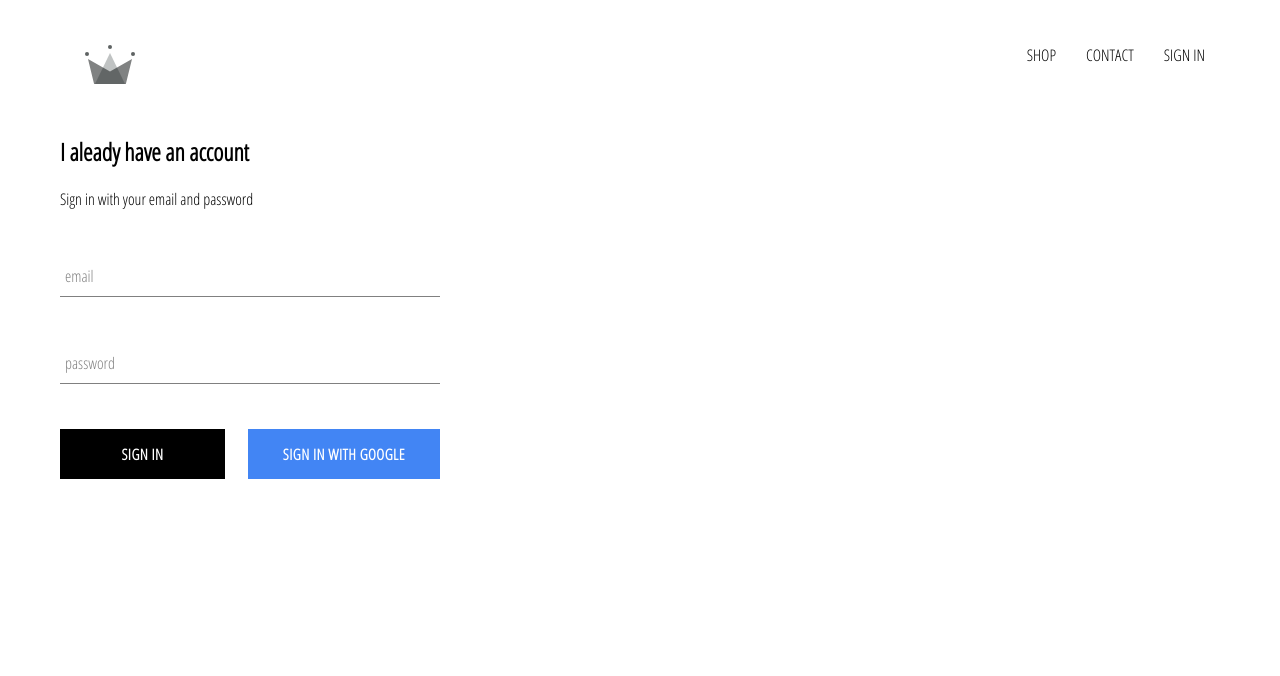
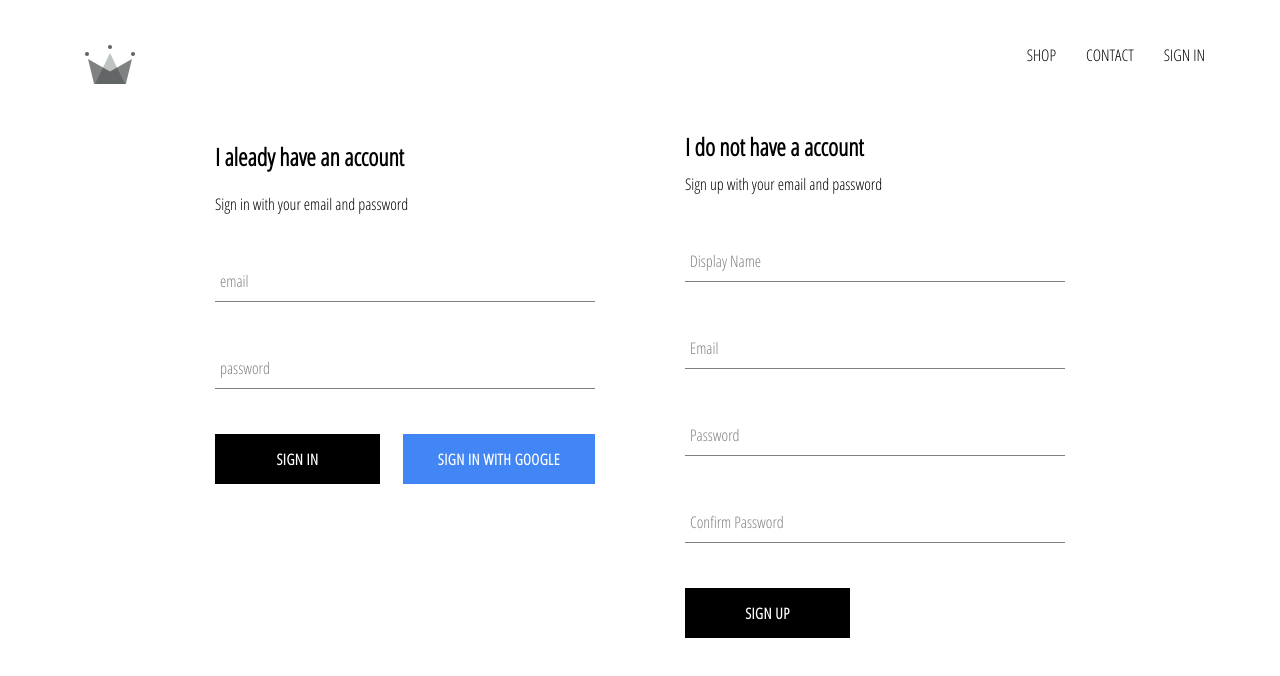
Before and after one commit to Trenzor/crwn-clothing, a React (Create React App) app: page /signin in a window 1280 px wide. Shown: the top 676 px of the page. Built offline with nearby package versions, Linux system fonts and the light colour scheme; no server answers.

Commit message:
implemented firebase utils for auth and db

```diff
--- a/src/App.js
+++ b/src/App.js
@@ -5,7 +5,7 @@
 import ShopPage from './pages/shop/shop.component';
 import Header from './components/header/header.component';
 import SignInAndSignUpPage from './components/sign-in-and-sign-up/sign-in-and-sign-up.component';
-import { auth } from './firebase/firebase.utils';
+import { auth, createUserProfileDocument } from './firebase/firebase.utils';
 
 
 class App extends React.Component {
@@ -20,10 +20,23 @@
   unsubscribeFromAuth = null
 
   componentDidMount() {
-    this.unsubscribeFromAuth = auth.onAuthStateChanged(user => {
-      this.setState({currentUser: user})
+    this.unsubscribeFromAuth = auth.onAuthStateChanged(async userAuth => {
+      if (userAuth) {
+        const userRef = await createUserProfileDocument(userAuth);
 
-      console.log(user)
+        userRef.onSnapshot(snapShot => {
+          this.setState({
+            currentUser: {
+              id: snapShot.id,
+            ...snapShot.data()
+            }
+          });
+
+          console.log(this.state)
+        })
+      } else {
+        this.setState({currentUser: userAuth });
+      }
     })
   }
 
--- a/src/components/sign-in-and-sign-up/sign-in-and-sign-up.component.jsx
+++ b/src/components/sign-in-and-sign-up/sign-in-and-sign-up.component.jsx
@@ -2,12 +2,12 @@
 
 import './sign-in-and-sign-up.styles.scss';
 import SignIn from '../sign-in/sign-in.component';
+import SignUp from '../sign-up/sign-up.component';
 
 const SignInAndSignUpPage = () => (
     <div className='sign-in-and-sign-up'>
-        <div>
             <SignIn />
-        </div>
+            <SignUp />
     </div>
 );
 
--- a/src/components/sign-in-and-sign-up/sign-in-and-sign-up.styles.scss
+++ b/src/components/sign-in-and-sign-up/sign-in-and-sign-up.styles.scss
@@ -0,0 +1,6 @@
+.sign-in-and-sign-up {
+    width: 850px;
+    display: flex;
+    justify-content: space-between;
+    margin: 30px auto;
+}
--- /dev/null
+++ b/src/components/sign-up/sign-up.component.jsx
@@ -0,0 +1,104 @@
+
+import React from 'react';
+
+import FormInput from '../form-input/form-input.component';
+import CustomButton from '../custom-button/custom-button.component';
+
+import { auth, createUserProfileDocument } from '../../firebase/firebase.utils';
+
+import './sign-up.styles.scss';
+
+class SignUp extends React.Component {
+  constructor() {
+    super();
+
+    this.state = {
+      displayName: '',
+      email: '',
+      password: '',
+      confirmPassword: ''
+    };
+  }
+
+  handleSubmit = async event => {
+    event.preventDefault();
+
+    const { displayName, email, password, confirmPassword } = this.state;
+
+    if (password !== confirmPassword) {
+      alert("passwords don't match");
+      return;
+    }
+
+    try {
+      const { user } = await auth.createUserWithEmailAndPassword(
+        email,
+        password
+      );
+
+      await createUserProfileDocument(user, { displayName });
+
+      this.setState({
+        displayName: '',
+        email: '',
+        password: '',
+        confirmPassword: ''
+      });
+    } catch (error) {
+      console.error(error);
+    }
+  };
+
+  handleChange = event => {
+    const { name, value } = event.target;
+
+    this.setState({ [name]: value });
+  };
+
+  render() {
+    const { displayName, email, password, confirmPassword } = this.state;
+    return (
+      <div className='sign-up'>
+        <h2 className='title'>I do not have a account</h2>
+        <span>Sign up with your email and password</span>
+        <form className='sign-up-form' onSubmit={this.handleSubmit}>
+          <FormInput
+            type='text'
+            name='displayName'
+            value={displayName}
+            onChange={this.handleChange}
+            label='Display Name'
+            required
+          />
+          <FormInput
+            type='email'
+            name='email'
+            value={email}
+            onChange={this.handleChange}
+            label='Email'
+            required
+          />
+          <FormInput
+            type='password'
+            name='password'
+            value={password}
+            onChange={this.handleChange}
+            label='Password'
+            required
+          />
+          <FormInput
+            type='password'
+            name='confirmPassword'
+            value={confirmPassword}
+            onChange={this.handleChange}
+            label='Confirm Password'
+            required
+          />
+          <CustomButton type='submit'>SIGN UP</CustomButton>
+        </form>
+      </div>
+    );
+  }
+}
+
+export default SignUp;
--- /dev/null
+++ b/src/components/sign-up/sign-up.styles.scss
@@ -0,0 +1,9 @@
+.sign-up {
+    display: flex;
+    flex-direction: column;
+    width: 380px;
+
+    .title {
+        margin: 10px 0;
+    }
+}
--- a/src/firebase/firebase.utils.js
+++ b/src/firebase/firebase.utils.js
@@ -14,6 +14,33 @@
     measurementId: "G-3H7376XSC8"
 }
 
+export const createUserProfileDocument = async (userAuth, addtionalData) => {
+    if (!userAuth) return;
+
+    const userRef = firestore.doc(`users/${userAuth.uid}`);
+
+    const snapShot = await userRef.get();
+
+    if(!snapShot.exists) {
+        const { displayName, email } = userAuth;
+        const createdAt = new Date();
+
+        try {
+            await userRef.set({
+                displayName,
+                email,
+                createdAt,
+                ...addtionalData
+            })
+        } catch (err) {
+            console.log('error creating user: ', err.message)
+        }
+    };
+
+    return userRef;
+    }
+
+
 firebase.initializeApp(config);
 
 export const auth = firebase.auth();
```
